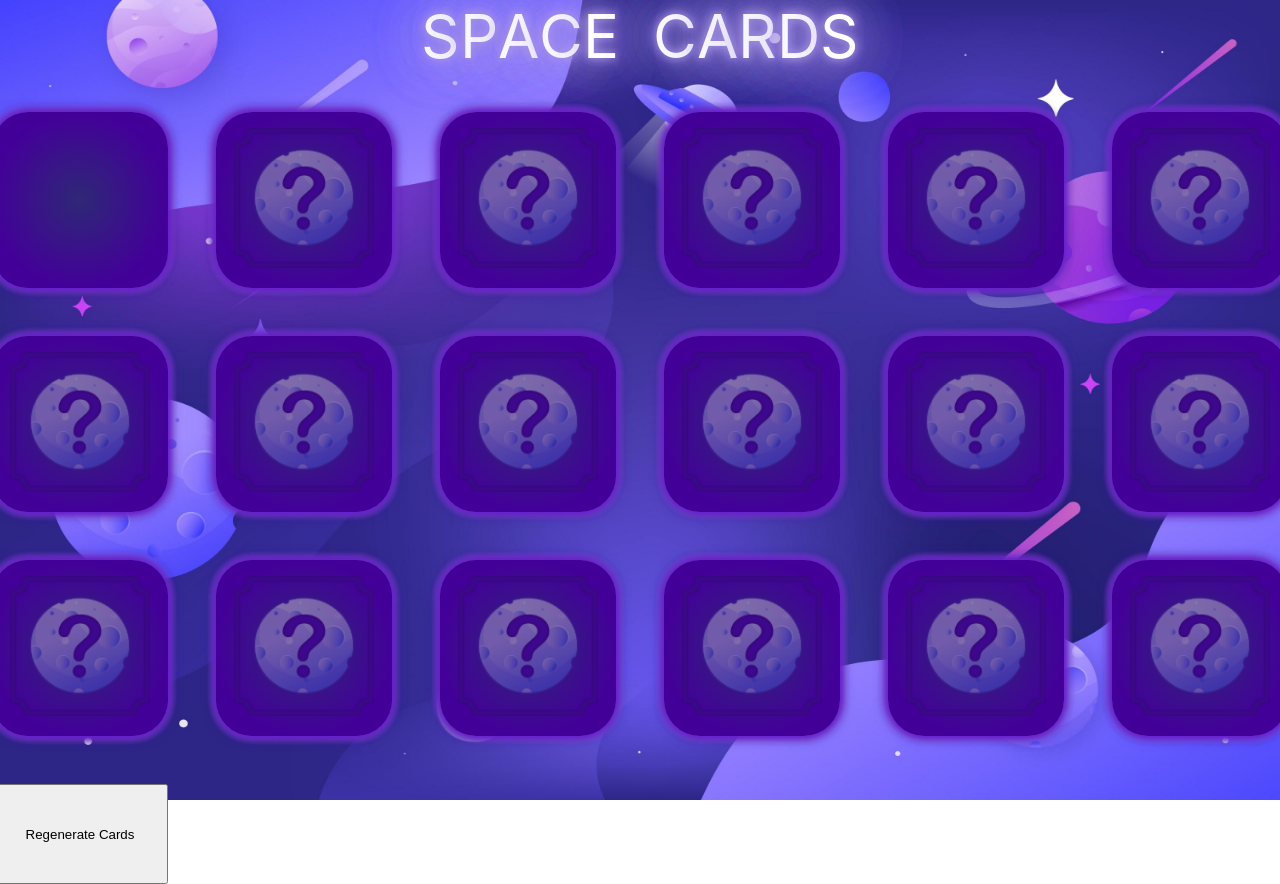
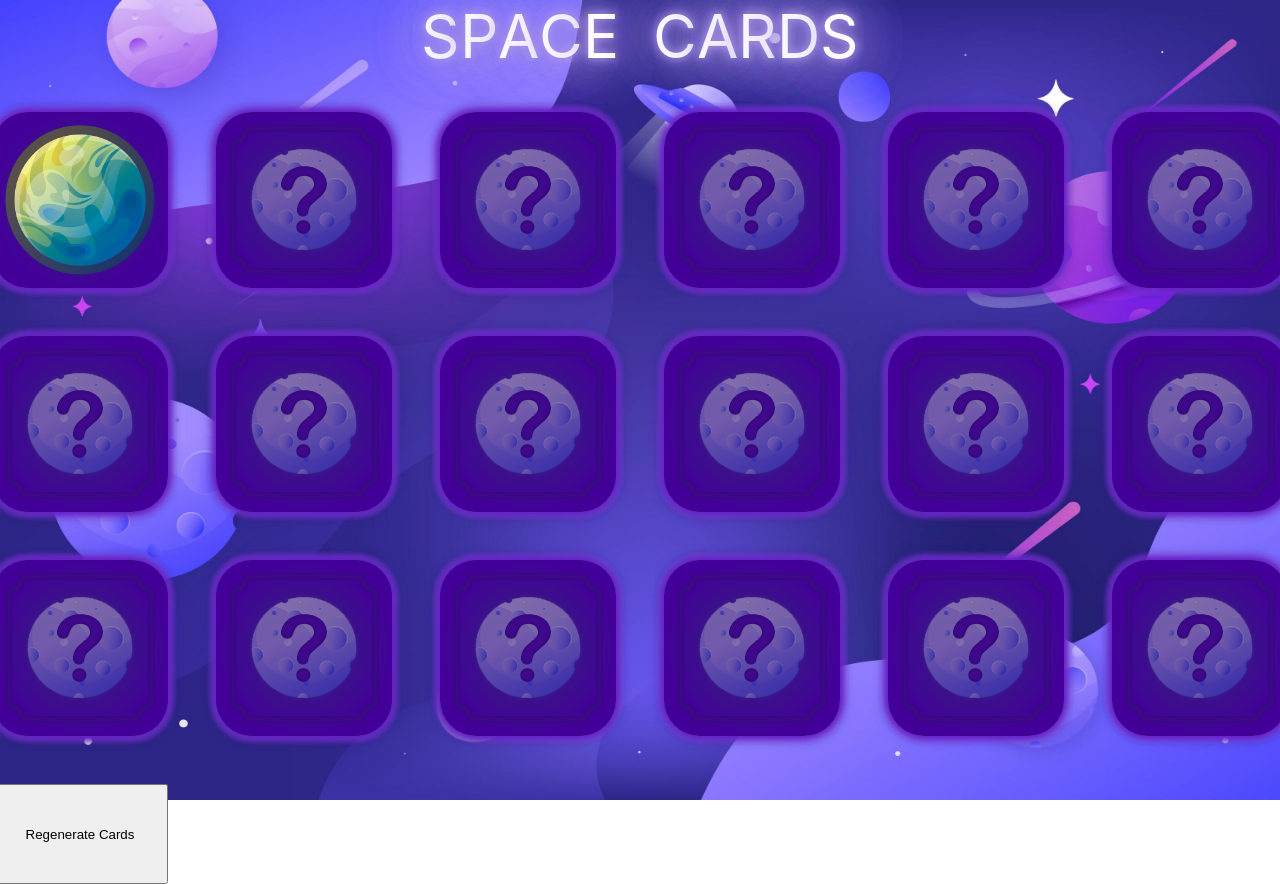
Before and after one commit to Tal-Gav/SPACE-CARDS-React, a React (Create React App) app: page / in a window 1280 px wide. Both pictures are taken after a click on the element 80 px from the left and 200 px from the top of the page. Built offline with nearby package versions, Linux system fonts and the light colour scheme.

Commit message:
Animation works + invert image

```diff
--- a/src/Card.css
+++ b/src/Card.css
@@ -8,16 +8,20 @@
   background: radial-gradient(50% 50% at 50% 50%, #2e2876 0%, #430099 100%);
   box-shadow: 0px 0px 8px #7d23f4, 0px 0px 14px #430099, 0px 0px 0px #430099,
     0px 0px 10px #430099, 0px 0px 10px #aa96e4, 0px 0px 10px #aa96e4; /* Add a drop shadow here */
+  cursor: pointer;
 }
 
 .card-picture {
   width: 17.5vh;
   height: 17.5vh;
   opacity: 1;
-  transition: opacity 0.5s ease;
+  transition: opacity 0.4s ease;
+  scale: 0.85;
   /* Remove the top and left properties */
 }
-
+.invert {
+  transform: scale(-1, 1);
+}
 .shiny {
   position: relative;
   overflow: hidden;
--- a/src/Card.js
+++ b/src/Card.js
@@ -4,15 +4,13 @@ import { useSpring, animated } from "@react-spring/web";
 
 const Card = (props) => {
   const { image, onCardClick } = props;
+  const [isFlipped, setIsFlipped] = useState(false);
   const cardBack = "./space/back-card.png";
-  const [isFlipped, setIsFlipped] = useState(false);
 
-  const { transform } = useSpring({
+  const { transform, opacity, resetOpacity } = useSpring({
     transform: `perspective(600px) rotateY(${isFlipped ? 180 : 0}deg)`,
-  });
-
-  const { opacity } = useSpring({
     opacity: isFlipped ? 0 : 1,
+    resetOpacity: isFlipped ? 1 : 0,
     config: { duration: 250 }, // Adjust the duration (in milliseconds) as needed
   });
 
@@ -27,15 +25,34 @@ const Card = (props) => {
         className={`square shiny`}
         style={{
           transform,
+          position: "relative", // Use relative positioning for the square div
         }}
       >
-        <div className={`card ${isFlipped ? "flipped" : ""}`}>
+        <div>
           <animated.img
-            src={isFlipped ? `./space/${image}.png` : cardBack}
+            src={cardBack}
             alt="hi"
             className="card-picture center"
             style={{
+              position: "absolute", // Use absolute positioning for the images
+              top: 0,
+              left: 0,
+              width: "100%",
+              height: "100%",
               opacity,
+            }}
+          />
+          <animated.img
+            src={`./space/${image}.png`}
+            alt="hi"
+            className="card-picture center invert"
+            style={{
+              position: "absolute", // Use absolute positioning for the images
+              top: 0,
+              left: 0,
+              width: "100%",
+              height: "100%",
+              opacity: resetOpacity,
             }}
           />
         </div>
```
